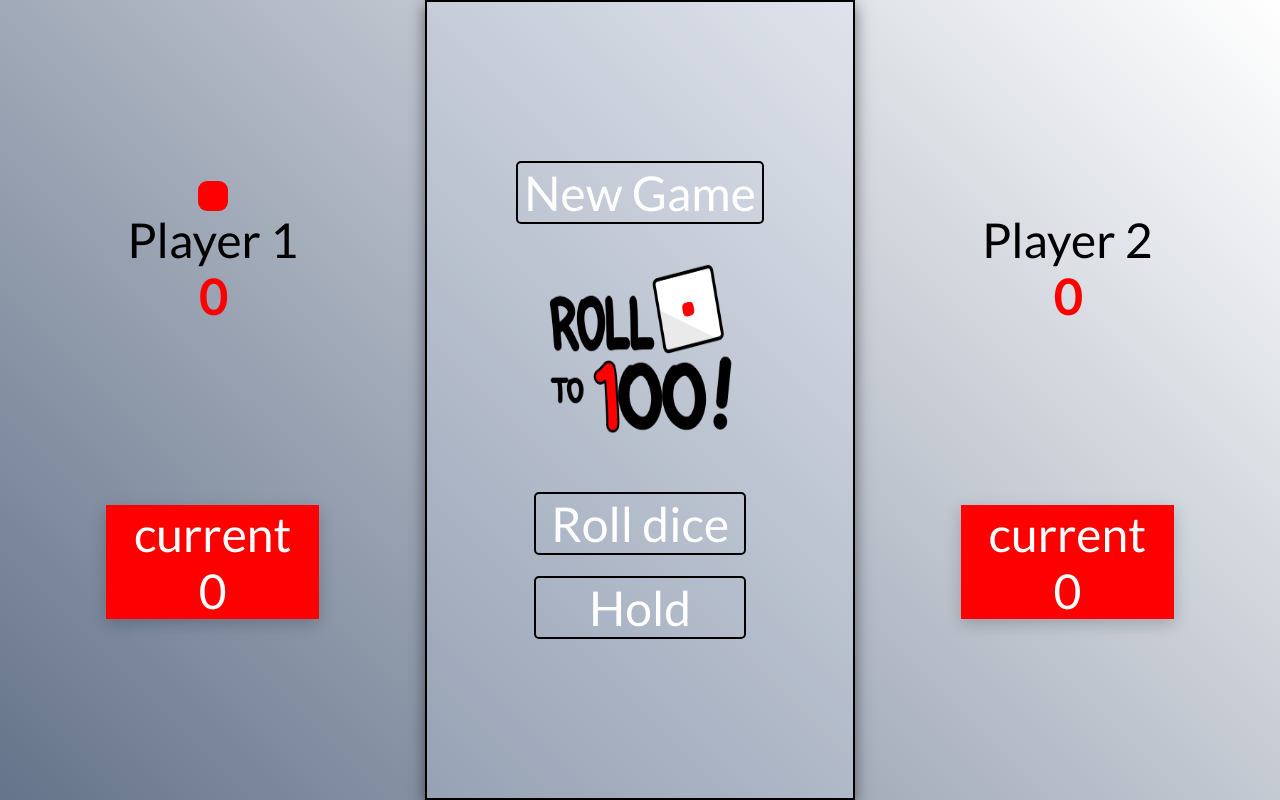
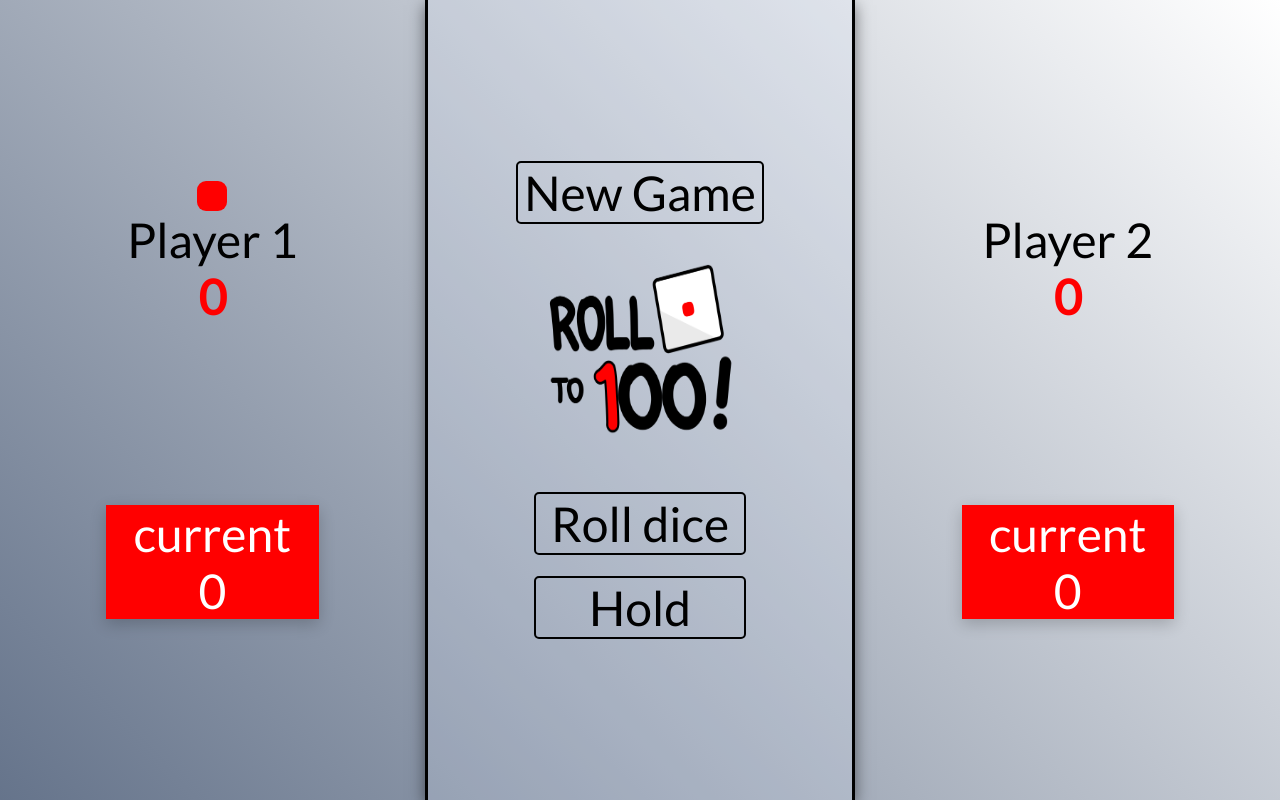
Before and after one commit to QiaoAn05/roll-to-100, a PHP site: page / in a window 1280 px wide. Run offline with PHP 8.4, Linux system fonts and the light colour scheme.

Commit message:
add a border left and right to the btn box

```diff
--- a/style.css
+++ b/style.css
@@ -71,7 +71,7 @@
     cursor: pointer;
     background: transparent;
     font-family: 'Lato', sans-serif;
-    color: white;
+    color: black;
   }
 
   button:hover {
@@ -112,7 +112,8 @@
   .box-btn {
     display: flex;
     background: rgba(218, 230, 249, 0.2);
-    border: solid 2px black;
+    border-right: solid 3px black;
+    border-left: solid 3px black;
     box-shadow: 0 5px 15px rgba(0, 0, 0, .5);
   }
     .box-btn :nth-child(1) {order: 1}
```
